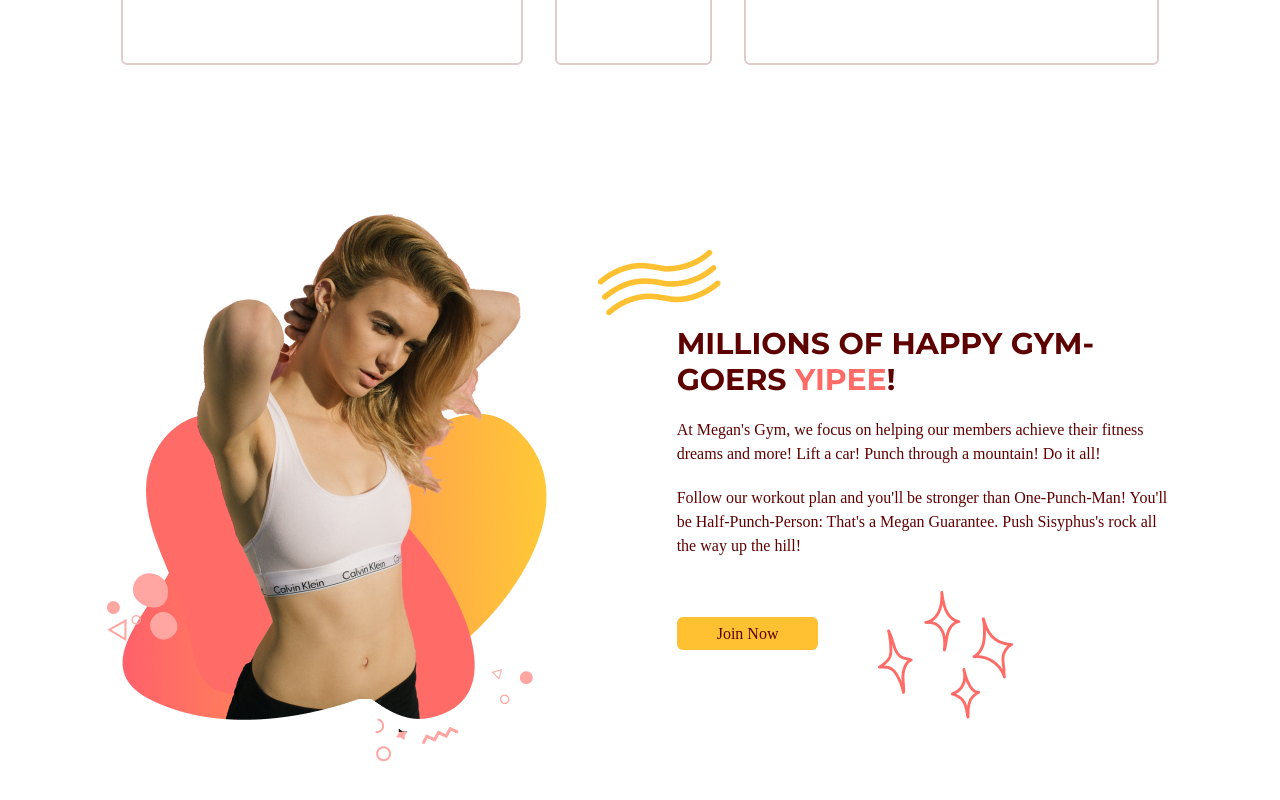
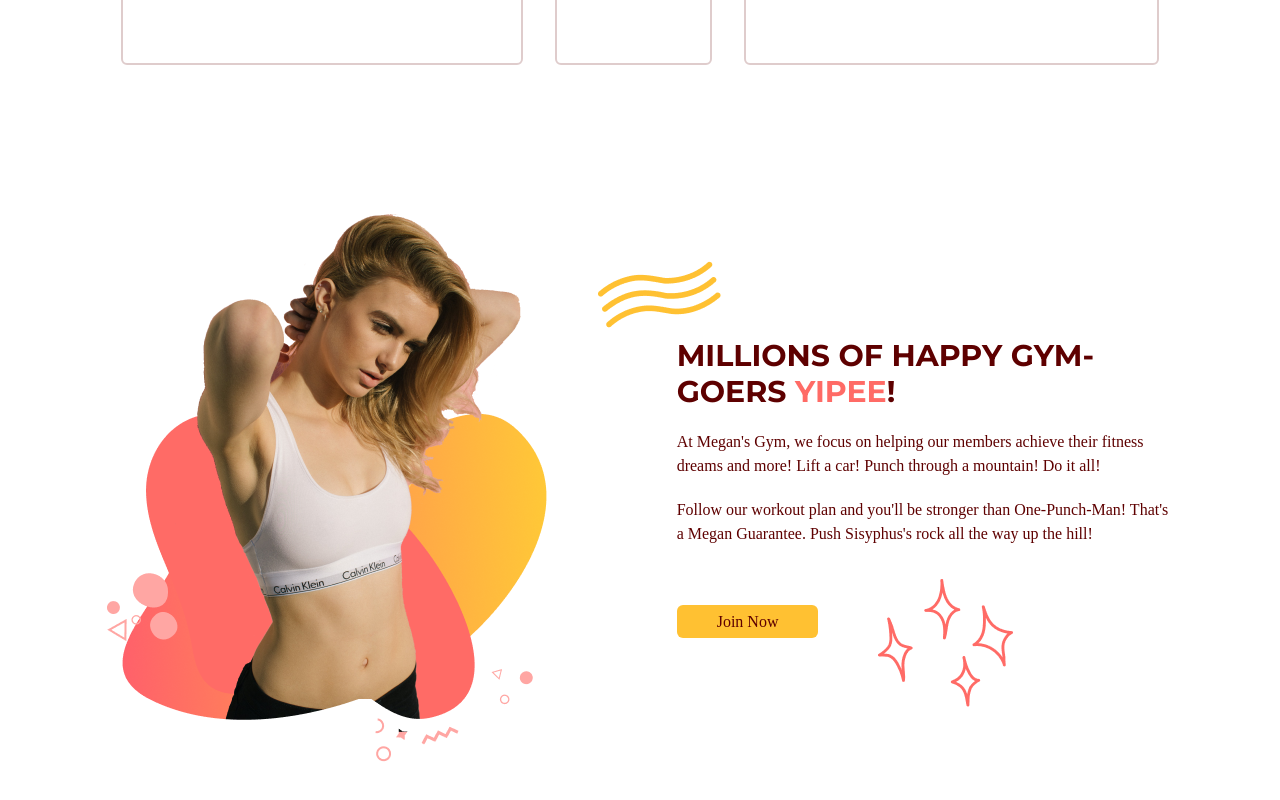
Before and after one commit to SeniorSeniorMath-SciLib2k24/fitnessapp, a React (Vite) app in the folder fitness/: page / in a window 1280 px wide. Shown: the part 1363-2163 px from the top of the page. Built offline with nearby package versions, Linux system fonts and the light colour scheme.

Commit message:
changed text again

```diff
--- a/fitness/src/scenes/benefits/index.tsx
+++ b/fitness/src/scenes/benefits/index.tsx
@@ -127,7 +127,7 @@ const Benefits = ({ setSelectedPage }: Props) => {
               </p>
               <p className="mb-5">
                 {" "}
-                Follow our workout plan and you'll be stronger than One-Punch-Man! You'll be Half-Punch-Person:
+                Follow our workout plan and you'll be stronger than One-Punch-Man!
                 That's a Megan Guarantee. Push Sisyphus's rock all the way up the hill!
               </p>
             </motion.div>
```
